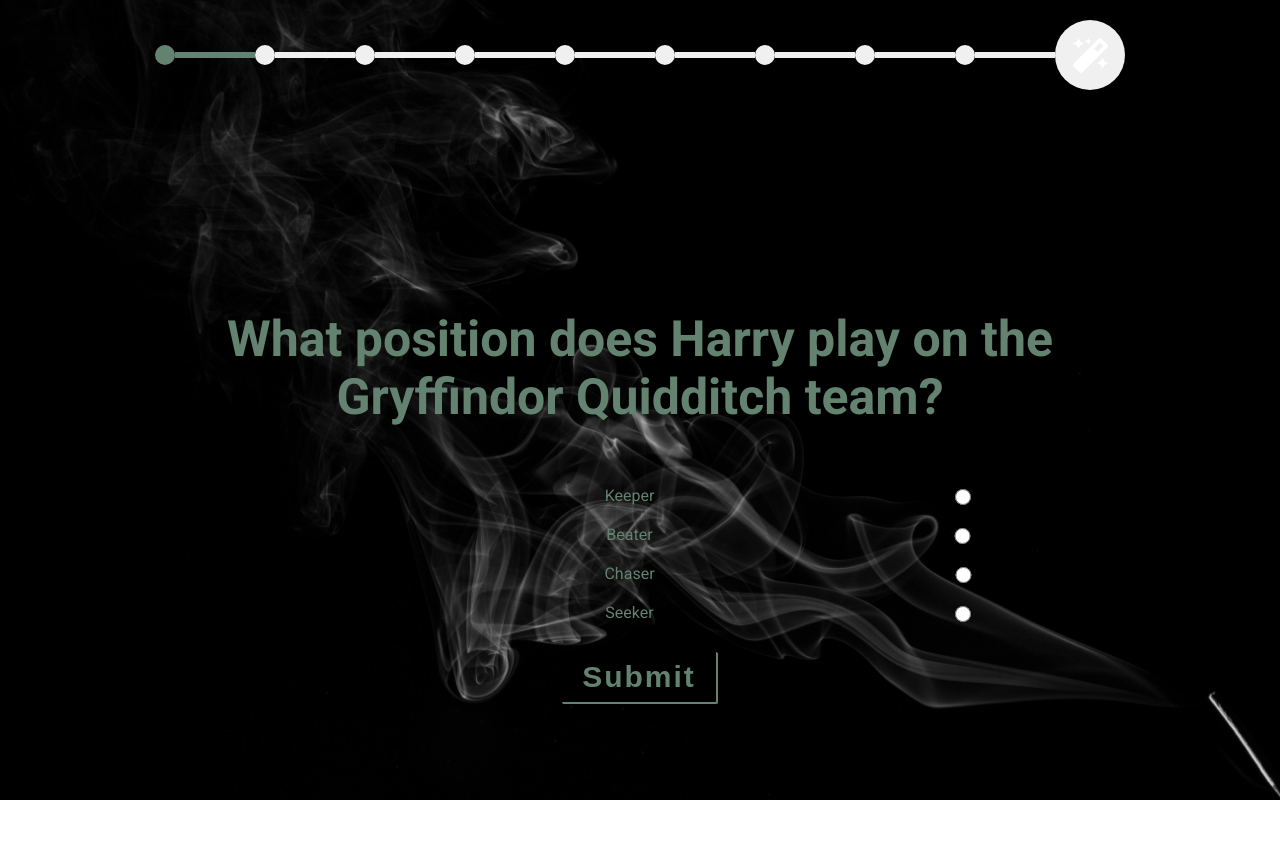
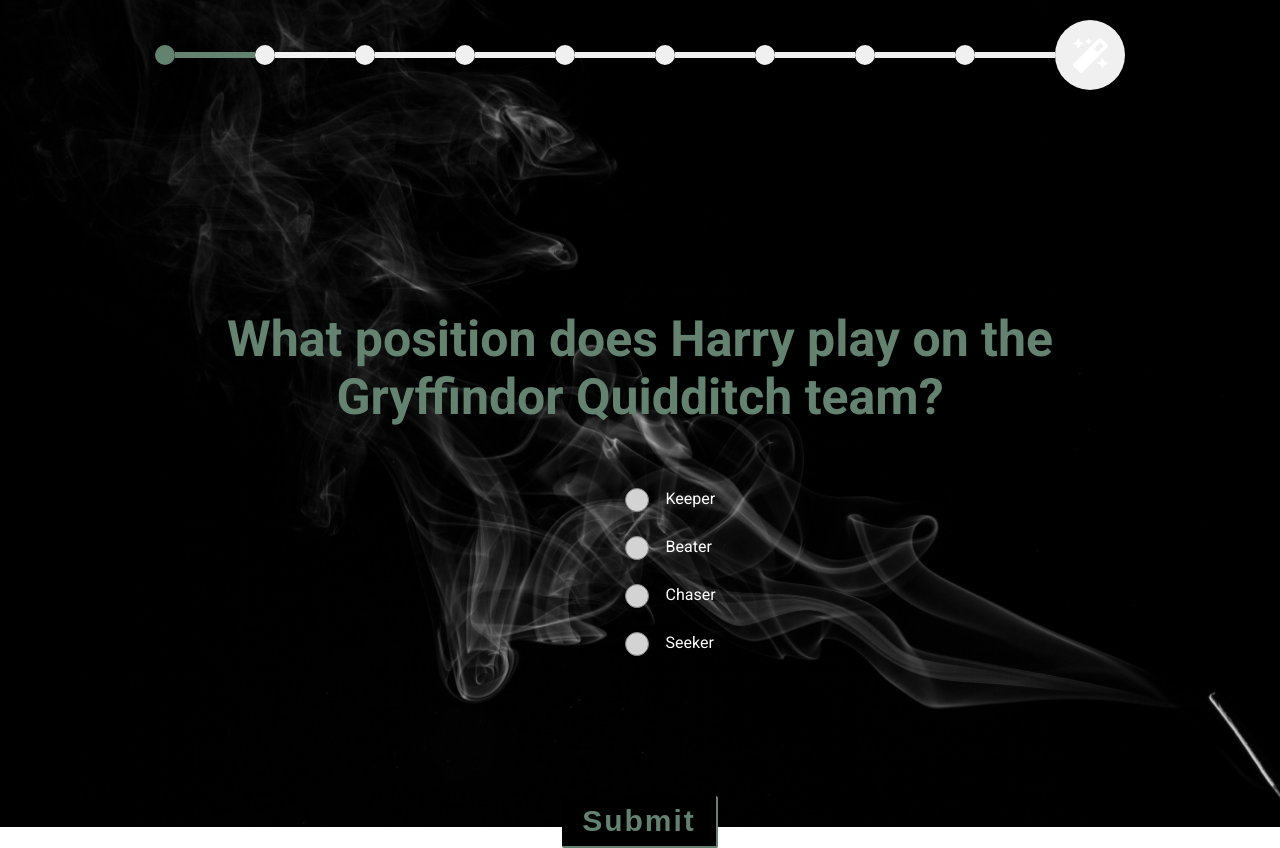
Before and after one commit to Technigo/project-redux-quiz-old, a React (Create React App) app: page / in a window 1280 px wide. Both pictures are taken after a click on the button "Take the quiz". Before the commit the page ends 800 px from the top, so only its background shows below. Built offline with nearby package versions, Linux system fonts and the light colour scheme.

Commit message:
radio button styling

```diff
--- a/src/components/CheckboxQuestion.js
+++ b/src/components/CheckboxQuestion.js
@@ -18,9 +18,8 @@ export const CheckboxQuestion = ({
       <Header3>{question.questionText}</Header3>
       {question.options.map((item, index) => {
         return (
-          <LabelContainer key={item}>
-            <label htmlFor="checkboxOption" />
-            <span style={{ textAlign: "right" }}>{item}</span>
+          <Wrapper>
+            <Item>
               <RadioInput
                 style={{ backgroundColor: checked ? "red" : "white" }}
                 id="checkboxOption"
@@ -32,7 +31,12 @@ export const CheckboxQuestion = ({
                 name="checked"
                 required="required"
               />
+              <LabelContainer key={item}>
+                <label htmlFor="checkboxOption" />
+                <span style={{ textAlign: "right" }}>{item}</span>
               </LabelContainer>
+            </Item>
+          </Wrapper>
         );
       })}
       <SubmitButton
@@ -70,22 +74,75 @@ const Header3 = styled.h3`
   }
 `;
 
+const Wrapper = styled.div`
+  height: auto;
+  width: 100%;
+  box-sizing: border-box;
+  display: flex;
+  justify-content: center;
+`;
+
+const Item = styled.div`
+  display: flex;
+  align-items: center;
+  height: 48px;
+  position: relative;
+`;
+
 const LabelContainer = styled.div`
+  position: absolute;
+  top: 25%;
+  left: 4px;
+  width: 24px;
+  height: 24px;
+  border-radius: 50%;
+  background: lightgrey;
+  border: 1px solid gray;
+  color: white;
   display: grid;
-  grid-template-columns: 0px auto auto;
-  padding-top: 10px;
-
-  margin: 10px;
-  color: #638270;
+  grid-template-columns: 1fr 1fr;
+  grid-gap: 40px;
 `;
 
 const RadioInput = styled.input`
-  background-color: green;
+  opacity: 0;
+  z-index: 1;
+  border-radius: 50%;
+  width: 24px;
+  height: 24px;
+  margin-right: 10px;
+
+  &:hover ~ ${LabelContainer} {
+    background: darkgray;
+    /* &::after {
+      content: "";
+      display: block;
+      border-radius: 50%;
+      width: 12px;
+      height: 12px;
+      margin: 0 6px;
+      padding: 0;
+      background: lightgrey;
+    } */
+  }
+  &:checked + ${LabelContainer} {
+    background: #638270;
+    border: 1px solid darkgray;
+    &::after {
+      content: "";
+      display: block;
+      border-radius: 50%;
+      width: 12px;
+      height: 12px;
+      /* margin: 6px; */
+      box-shadow: 1px 3px 3px 1px rgba(0, 0, 0, 0.1);
+    }
+  }
 `;
 
 const SubmitButton = styled.button`
   display: flex;
-  margin: 30px auto 0;
+  margin: 10% auto 0;
   padding: 8px 20px;
   font-weight: 700;
   color: #638270;
```
Lines whose indentation alone changed are shown as unchanged.
